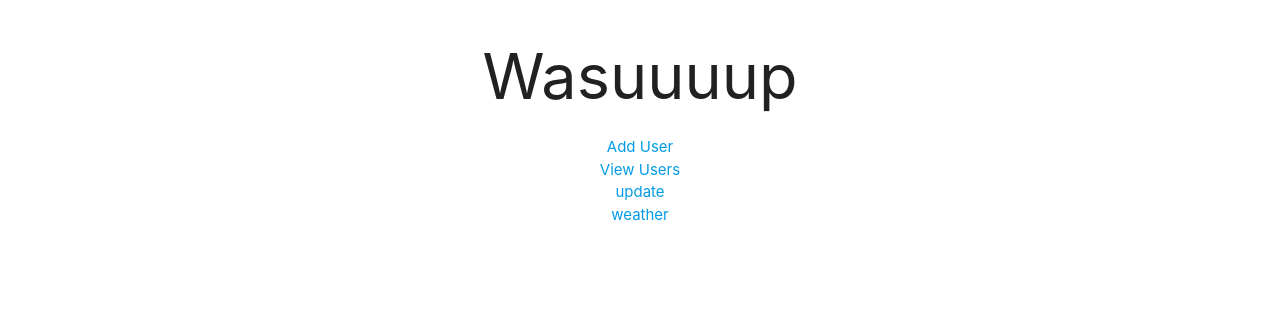
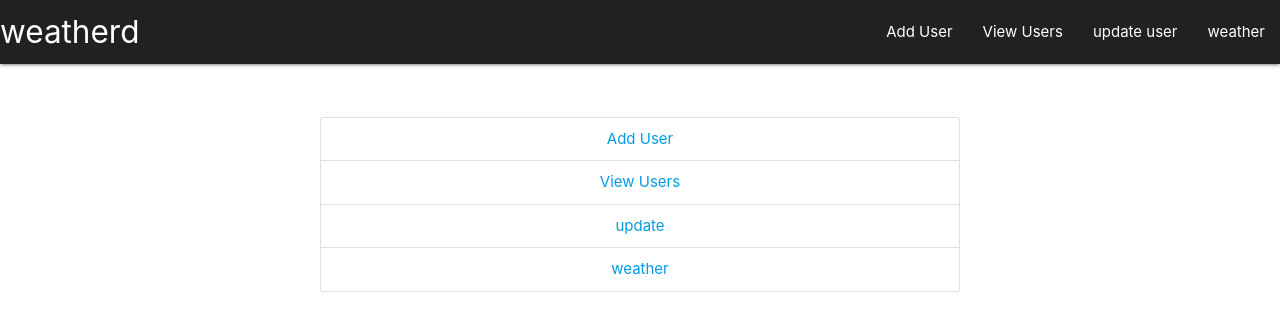
Before and after one commit to RizkyRajitha/mongoDBdemo, a website: page public/views/index.html in a window 1280 px wide. Drawn offline with nearby package versions, Linux system fonts and the light colour scheme; files that its build step writes are made by us from their sources.

Commit message:
aded cool metirialized css styles

```diff
--- a/public/styles.css
+++ b/public/styles.css
@@ -1,5 +1,16 @@
-body {
+.min{
   margin: 0 auto;
   width: 50%;
   text-align: center;
 }
+
+#divres{
+  margin: 0 auto;
+  width: 50%;
+  text-align: center;
+}
+.nav-wrapper {
+  background-color:#212121;
+  font-size: 12px;
+
+}
--- a/public/views/index.html
+++ b/public/views/index.html
@@ -1,25 +1,47 @@
 <!DOCTYPE html>
 <html>
   <head>
-    <meta charset="utf-8" />    <!-- Compiled and minified CSS -->
-    <link rel="stylesheet" href="https://cdnjs.cloudflare.com/ajax/libs/materialize/1.0.0/css/materialize.min.css">
+    <meta charset="utf-8" />
+    <!-- Compiled and minified CSS -->
+    <link
+      rel="stylesheet"
+      href="https://cdnjs.cloudflare.com/ajax/libs/materialize/1.0.0/css/materialize.min.css"
+    />
 
     <!-- Compiled and minified JavaScript -->
     <script src="https://cdnjs.cloudflare.com/ajax/libs/materialize/1.0.0/js/materialize.min.js"></script>
 
-    <link rel="stylesheet" type="text/css" media="screen" href="styles.css" />
-
+    <link rel="stylesheet" type="text/css" media="screen" href="../styles.css" />
 
     <title>weather webapp</title>
 
-    <h1>Wasuuuup</h1>
+    <nav>
+      <div class="nav-wrapper">
+        <a href="/" class="brand-logo">  weatherd</a>
+        <ul class="right hide-on-med-and-down">
+          <li><a href="/addUser">Add User</a></li>
+          <li><a href="/viewUsers">View Users</a></li>
+          <li><a href="/updateUsers">update user</a></li>
+          <li><a href="/weatherData">weather</a></li>
+        </ul>
+      </div>
+    </nav>
   </head>
+
   <body>
 
-    <a href="/addUser">Add User</a><br>
-    <a href="/viewUsers">View Users</a><br>
-    <a href="/updateUsers">update</a><br>
-    <a href="/weatherData">weather</a>
+    <div class="min">
+
+      <br><br>
+    <ul class="collection">
+        <li class="collection-item"><a href="/addUser">Add User</a></li>
+        <li class="collection-item"><a href="/viewUsers">View Users</a></li>
+        <li class="collection-item"><a href="/updateUsers">update</a></li>
+        <li class="collection-item"><a href="/weatherData">weather</a></li>
+      </ul>
+    </div>
+
+
   </body>
   <script></script>
 </html>
```
Also changed, not shown: public/view.js (+22 -1 lines), public/views/add.html (+17 -1 lines), public/views/update.html (+19 -1 lines), public/views/view.html (+18 -6 lines), public/views/weather.html (+14 -0 lines).
